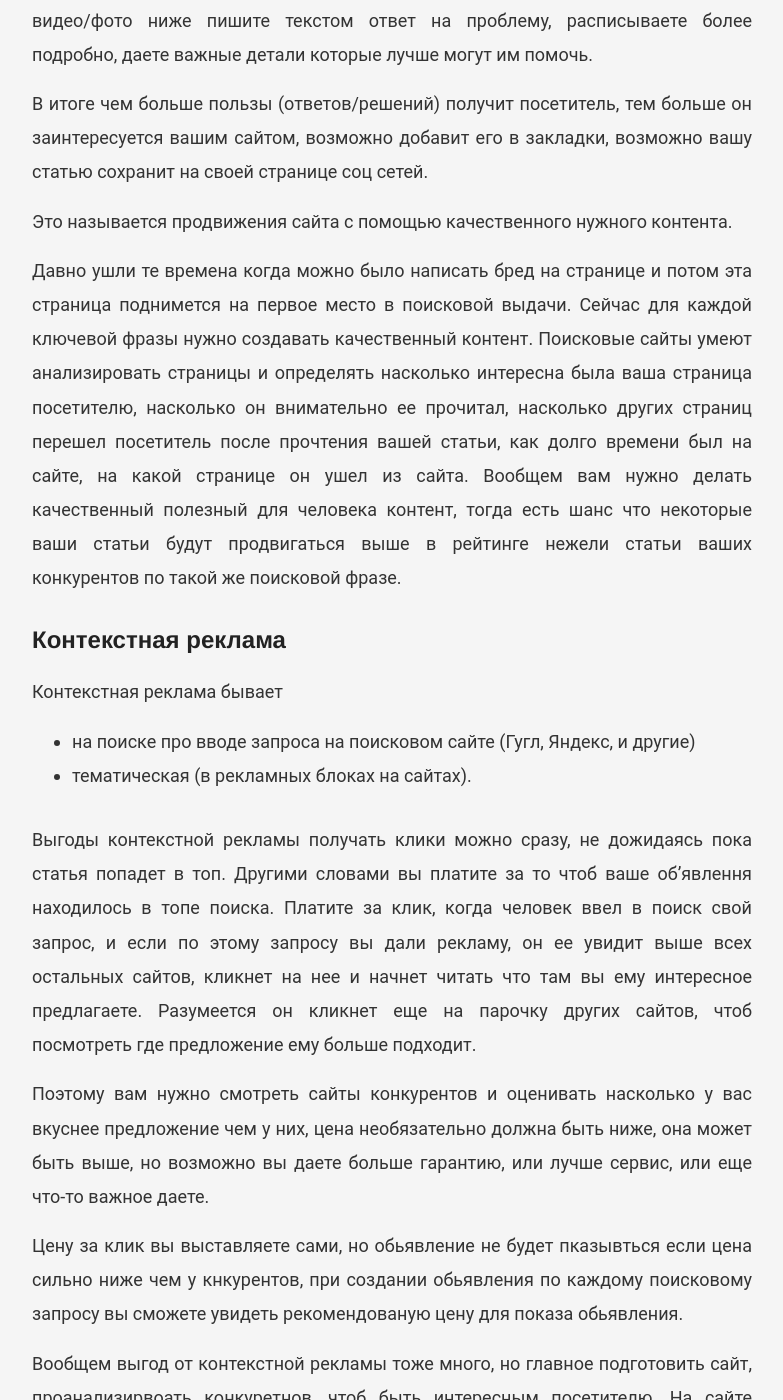
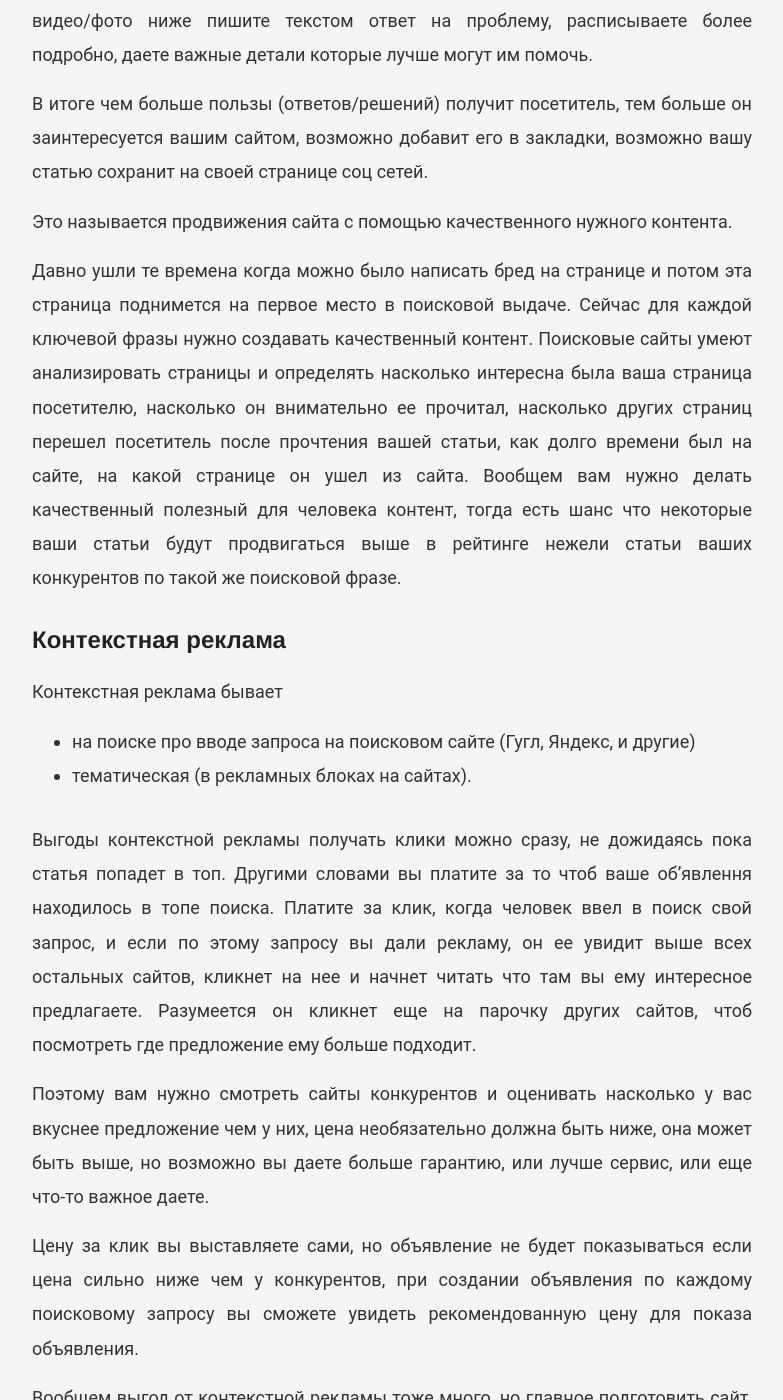
Before and after one commit to VadymVolos/vadymvolos.github.io, a Jekyll site: the page built from _posts/2016-12-07-chto-vygodnee-prodvizhenie-sayta-ili-kontekst-reklama.md, in a window 1280 px wide and 1400 px high, scrolled down 693 px. Shown: the whole window, without its empty margins (248-1031 px from the left). Built offline with Jekyll 4.4.1, drawn with Linux system fonts in a browser that asks for light colours; comment, search, counter and statistics services are not loaded; some of the changed text lies outside the part shown.

Commit message:
Update 2016-12-07-chto-vygodnee-prodvizhenie-sayta-ili-kontekst-reklama.md

```diff
--- a/_posts/2016-12-07-chto-vygodnee-prodvizhenie-sayta-ili-kontekst-reklama.md
+++ b/_posts/2016-12-07-chto-vygodnee-prodvizhenie-sayta-ili-kontekst-reklama.md
@@ -17,7 +17,7 @@
 
 Это называется продвижения сайта с помощью качественного нужного контента.
 
-Давно ушли те времена когда можно было написать бред на странице и потом эта страница поднимется на первое место в поисковой выдачи. Сейчас для каждой ключевой фразы нужно создавать качественный контент. Поисковые сайты умеют анализировать страницы и определять насколько интересна была ваша страница посетителю, насколько он внимательно ее прочитал, насколько других страниц перешел посетитель после прочтения вашей статьи, как долго времени был на сайте, на какой странице он ушел из сайта. Вообщем вам нужно делать качественный полезный для человека контент, тогда есть шанс что некоторые ваши статьи будут продвигаться выше в рейтинге нежели статьи ваших конкурентов по такой же поисковой фразе.
+Давно ушли те времена когда можно было написать бред на странице и потом эта страница поднимется на первое место в поисковой выдаче. Сейчас для каждой ключевой фразы нужно создавать качественный контент. Поисковые сайты умеют анализировать страницы и определять насколько интересна была ваша страница посетителю, насколько он внимательно ее прочитал, насколько других страниц перешел посетитель после прочтения вашей статьи, как долго времени был на сайте, на какой странице он ушел из сайта. Вообщем вам нужно делать качественный полезный для человека контент, тогда есть шанс что некоторые ваши статьи будут продвигаться выше в рейтинге нежели статьи ваших конкурентов по такой же поисковой фразе.
 
 <h2>Контекстная реклама</h2>
 
@@ -29,9 +29,9 @@
 
 Поэтому вам нужно смотреть сайты конкурентов и оценивать насколько у вас вкуснее предложение чем у них, цена необязательно должна быть ниже, она может быть выше, но возможно вы даете больше гарантию, или лучше сервис, или еще что-то важное даете.
 
-Цену за клик вы выставляете сами, но обьявление не будет пказывться если цена сильно ниже чем у кнкурентов, при создании обьявления по каждому поисковому запросу вы сможете увидеть рекомендованую цену для показа обьявления.
+Цену за клик вы выставляете сами, но объявление не будет показываться если цена сильно ниже чем у конкурентов, при создании объявления по каждому поисковому запросу вы сможете увидеть рекомендованную цену для показа объявления.
 
-Вообщем выгод от контекстной рекламы тоже много, но главное подготовить сайт, проанализирвоать конкуретнов, чтоб быть интересным посетителю. На сайте можно разместить кроме платных бесплатные продукты, например "Подпишитесь на рассылку и получите скидку", или "Подпишитесь на рассылку и получите видеоуроки с важжными секретами".
+Вообщем выгод от контекстной рекламы тоже много, но главное подготовить сайт, проанализировоать конкурентов, чтоб быть интересным посетителю. На сайте можно разместить кроме платных бесплатные продукты, например "Подпишитесь на рассылку и получите скидку", или "Подпишитесь на рассылку и получите видеоуроки с важными секретами".
 
 Там самым человек попадает в вашу подписную базу, где вы можете выстраивать с ним отношения, выстраивать дверие к вам, и тогда количество покупок у вас будет больше, нежели если вы будете продавать в лоб. Плюс когда есть форма подписки,  это дополнительный пылесос, который может засосать вашего посетителя в воронку. Если формы нет, посетитель зашел, что-то не устроило и ушел. А если есть форма с вкусным бонусом, он может оставить контакты даже если основное предложение его чем-то не устроило.
 
```
